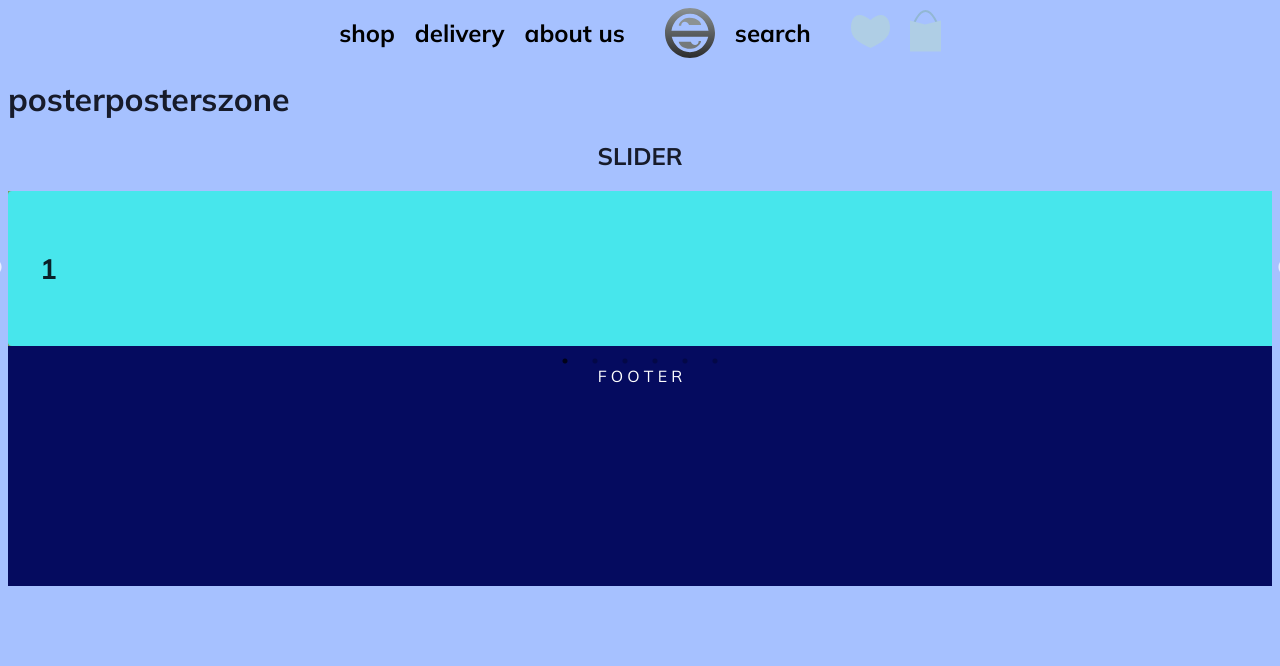
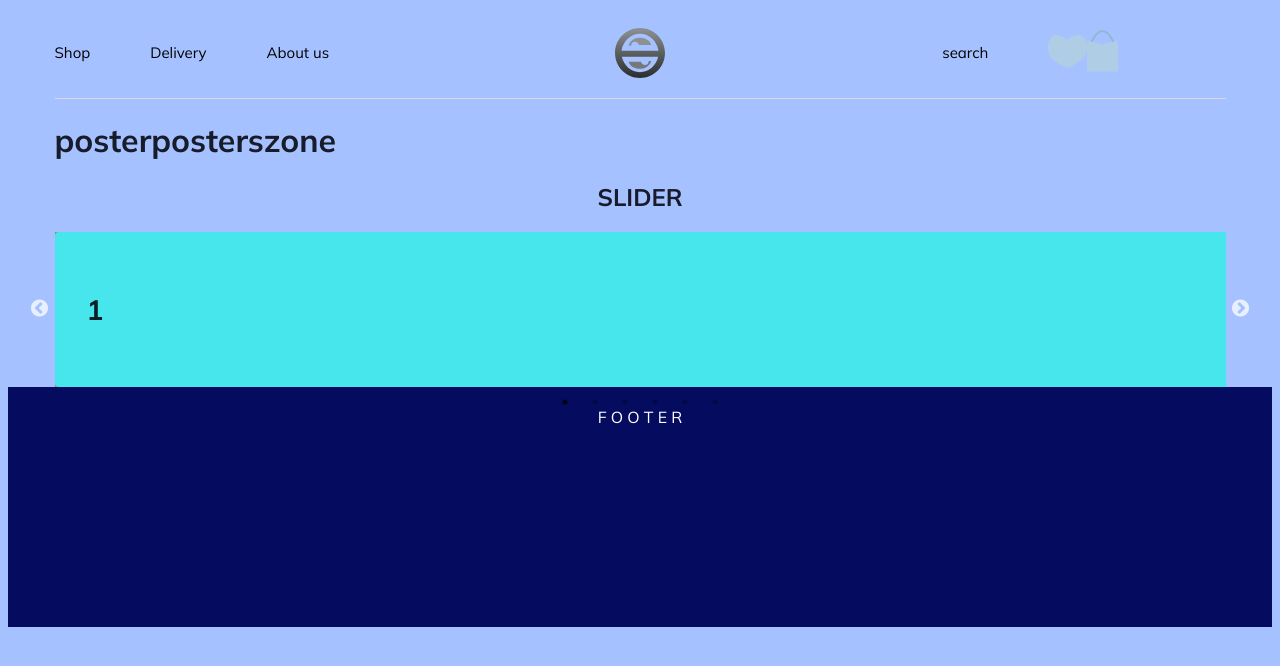
Before and after one commit to Koraus/posterposterszone, a React (Vite) app: page / in a window 1280 px wide. Shown: the top 666 px of the page. Built offline with nearby package versions, Linux system fonts and the light colour scheme.

Commit message:
upd nav style

```diff
--- a/src/App.css
+++ /dev/null
@@ -1,4 +0,0 @@
-#root {
-  max-width: 1440px;
-  margin: 0 auto;
-}
--- a/src/App.tsx
+++ b/src/App.tsx
@@ -1,4 +1,3 @@
-import './App.css'
 import { Header } from './components/Header'
 import { Footer } from './components/Footer'
 import "slick-carousel/slick/slick.css";
@@ -10,12 +9,14 @@ function App() {
 
   return (
     <>
+      <div css={{maxWidth: "1171px", margin: "0 auto"}}>
         <Header />
         <h1>posterposterszone</h1>
         <section>
           <h2 css={{ textAlign: "center" }}>SLIDER </h2>
           <SimpleSlider />
         </section>
+      </div>
       <Footer />
     </>
   )
--- a/src/components/Header.tsx
+++ b/src/components/Header.tsx
@@ -1,6 +1,7 @@
 import logoUrl from '../assets/imgs/logo.svg';
 import likeUrl from '../assets/imgs/liked-ico.svg';
 import cartUrl from '../assets/imgs/cart-ico.svg';
+import { css } from '@emotion/react';
 
 
 const Nav = () => {
@@ -11,34 +12,52 @@ const Nav = () => {
     padding: 0,
     margin: 0,
   }
-  const linklCss = {
-    color: '#000',
-    textDecoration: 'none',
-    fontSize: '1.5rem',
-    fontWeight: 'bold',
-    paddingRight: '20px',
-    cursor: 'pointer',
+
+
+  const linklCss = css`
+    color: #000;
+    text-decoration: none;
+    font-size: 15px;
+    font-weight: 400;
+    padding-right: 60px;
+    cursor: pointer;
+    &:hover {
+      filter: drop-shadow(0 0 1rem #000);
+    };
+    &::after {
+      content: '';
+      display: block;
+      width: 0;
+      height: 2px;
+      background: black;
+      transition: width .3s;
+    };
+    &:hover::after {
+      width: 100%;
     }
+
+  `
 
   return (
     <nav css={{
       display: 'flex',
-      justifyContent: 'center',
       alignItems: 'center',
-      gap: '20px',
+      justifyContent: 'space-between',
     }}>
 
-      <ul css={ulCss}>
-        <li css={linklCss}>shop</li>
-        <li css={linklCss}>delivery</li>
-        <li css={linklCss}>about us</li>
+      <ul css={[ulCss, { flex: 1 }]}>
+        <li css={linklCss}>Shop</li>
+        <li css={linklCss}>Delivery</li>
+        <li css={linklCss}>About us</li>
       </ul>
 
       <img src={logoUrl} alt="logo" css={{
         width: '50px',
         height: '50px',
         display: 'block',
+        flex: 1,
       }} />
+      <div css={{ flex: 1, display: "flex", justifyContent: "center", alignItems: 'center', }}>
         <div css={linklCss}>
           search
         </div>
@@ -48,20 +67,21 @@ const Nav = () => {
         <div>
           <img src={cartUrl} alt="" />
         </div>
-    </nav>
+      </div>
+    </nav >
   )
 };
 
 export const Header = () => {
   return (
-    <header>
+    <header
+      css={{
+        paddingTop: '20px',
+        paddingBottom: '20px',
+        borderBottom: '1px solid #D9D9D9',
+      }}
+    >
       <Nav />
-      <div style={{
-        display: "flex",
-        justifyContent: "center",
-        alignItems: "center",
-      }}>
-      </div>
     </header>
   );
 }
--- a/src/components/SimpleSlider.tsx
+++ b/src/components/SimpleSlider.tsx
@@ -26,7 +26,8 @@ export default function SimpleSlider() {
 `
 
   return (
-    <Slider {...settings}>
+
+    <Slider {...settings} >
       {Array.from({ length: 6 }).map((_, index) => {
         const color = `#${Math.floor(Math.random() * 16777215).toString(16)}`
         return <div key={index} css={[a, { backgroundColor: color }]}  >
@@ -35,7 +36,7 @@ export default function SimpleSlider() {
       }
       )
       }
+    </Slider >
 
-    </Slider >
   );
 }
--- a/src/index.css
+++ b/src/index.css
@@ -12,4 +12,8 @@
   text-rendering: optimizeLegibility;
   -webkit-font-smoothing: antialiased;
   -moz-osx-font-smoothing: grayscale;
+
+
+  box-sizing: border-box;
+
 }
```
Lines whose indentation alone changed are shown as unchanged.
